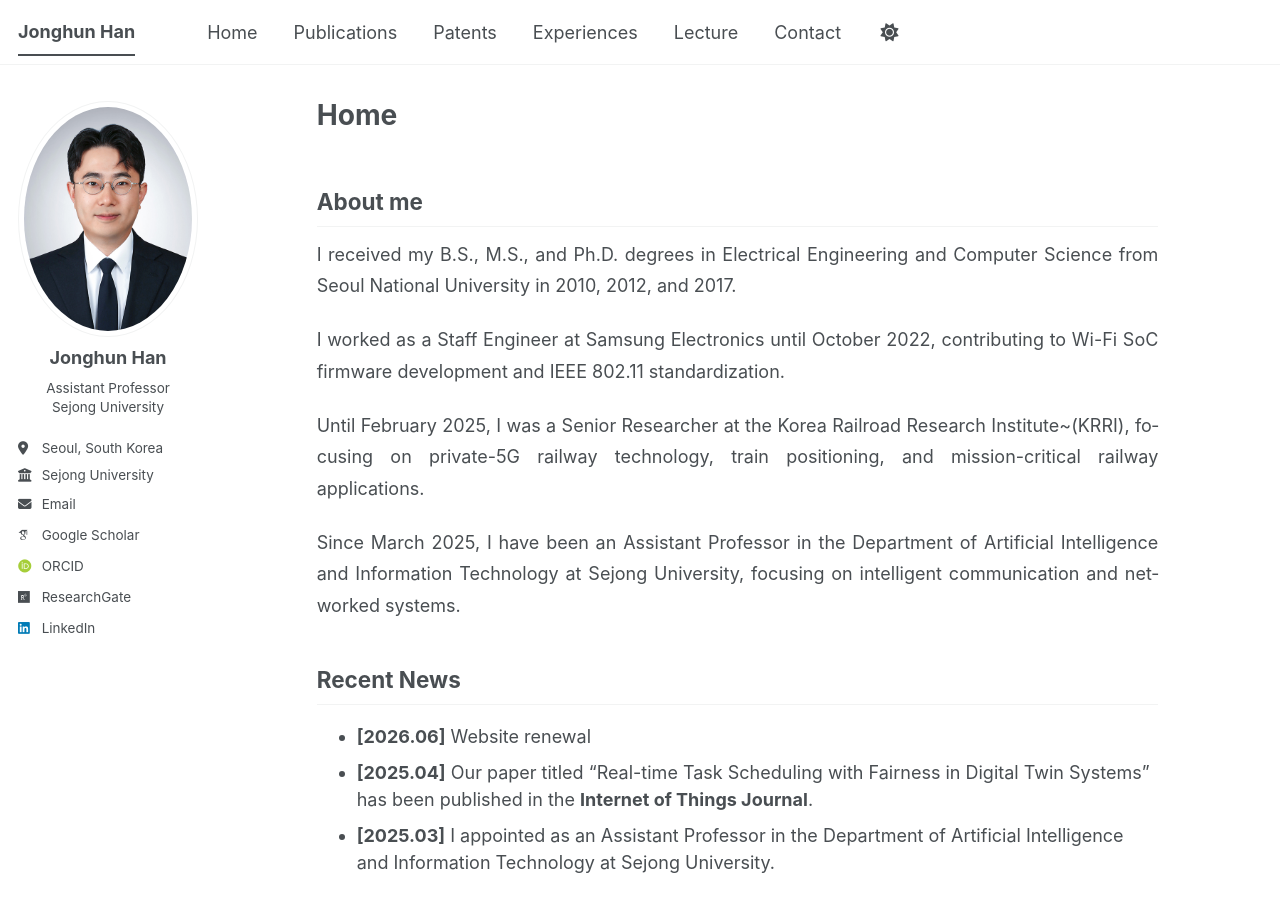
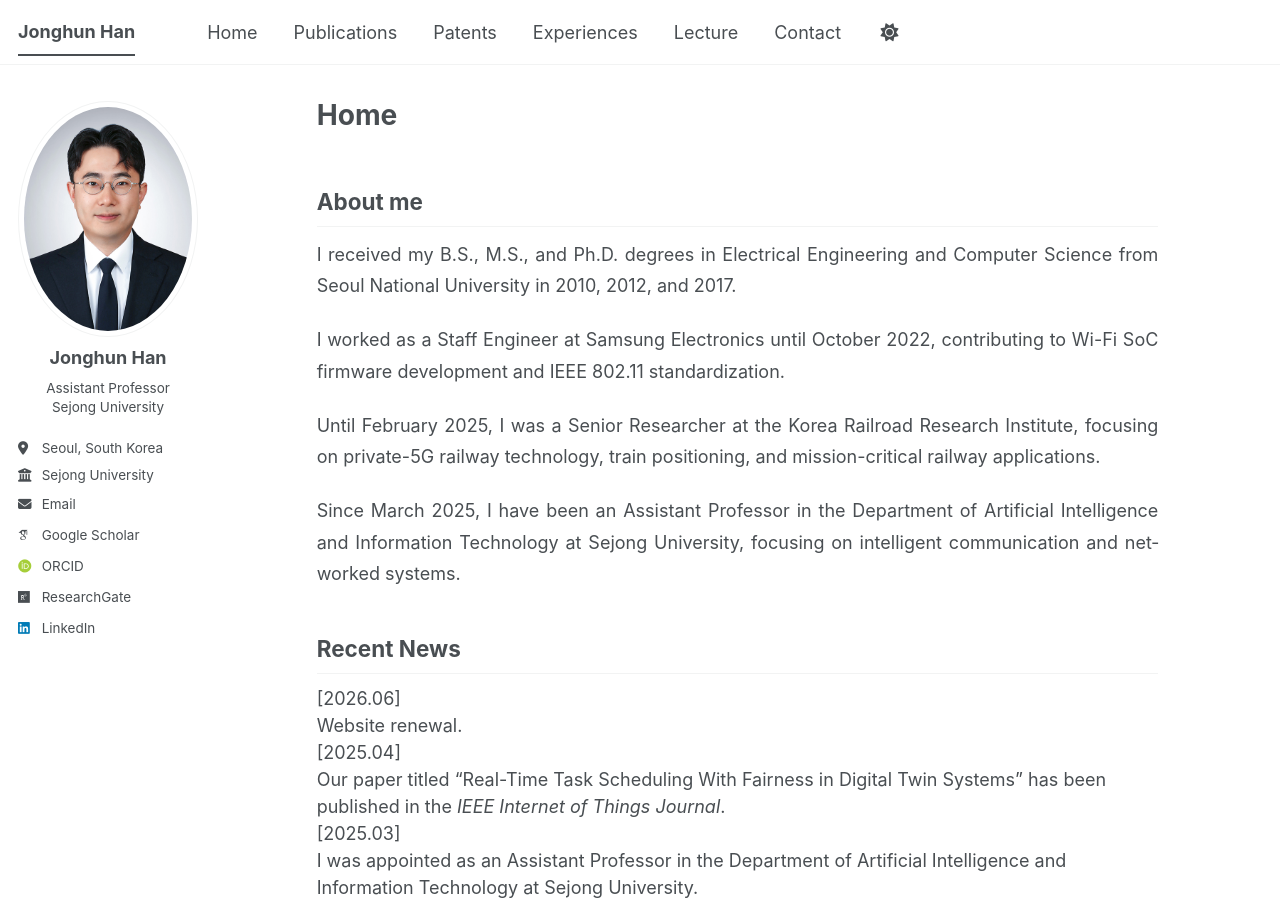
Before and after one commit to icnsl/icnsl.github.io, a Jekyll site: the page built from _pages/about.md, in a window 1280 px wide and 900 px high. Built offline with Jekyll 4.4.1, drawn with Linux system fonts in a browser that asks for light colours; some web fonts are replaced; a script bundle is joined from its source files by our own code; library files that are not in the unit come from our copies.

Commit message:
Update about.md

```diff
--- a/_pages/about.md
+++ b/_pages/about.md
@@ -18,7 +18,7 @@ I worked as a Staff Engineer at Samsung Electronics until October 2022, contribu
 </p>
 
 <p>
-Until February 2025, I was a Senior Researcher at the Korea Railroad Research Institute~(KRRI), focusing on private-5G railway technology, train positioning, and mission-critical railway applications.
+Until February 2025, I was a Senior Researcher at the Korea Railroad Research Institute, focusing on private-5G railway technology, train positioning, and mission-critical railway applications.
 </p>
 
 <p>
@@ -28,9 +28,31 @@ Since March 2025, I have been an Assistant Professor in the Department of Artifi
 </div>
 
 ## Recent News
-- **[2026.06]** Website renewal
-- **[2025.04]** Our paper titled “Real-time Task Scheduling with Fairness in Digital Twin Systems” has been published in the **Internet of Things Journal**.
-- **[2025.03]** I appointed as an Assistant Professor in the Department of Artificial Intelligence and Information Technology at Sejong University.
+
+<div class="news-list">
+
+<div class="news-entry">
+  <div class="news-date">[2026.06]</div>
+  <div class="news-text">
+    Website renewal.
+  </div>
+</div>
+
+<div class="news-entry">
+  <div class="news-date">[2025.04]</div>
+  <div class="news-text">
+    Our paper titled “Real-Time Task Scheduling With Fairness in Digital Twin Systems” has been published in the <em>IEEE Internet of Things Journal</em>.
+  </div>
+</div>
+
+<div class="news-entry">
+  <div class="news-date">[2025.03]</div>
+  <div class="news-text">
+    I was appointed as an Assistant Professor in the Department of Artificial Intelligence and Information Technology at Sejong University.
+  </div>
+</div>
+
+</div>
 
 ## Research Interest
 - IEEE 802.11 (Wi-Fi) systems and standards
```
